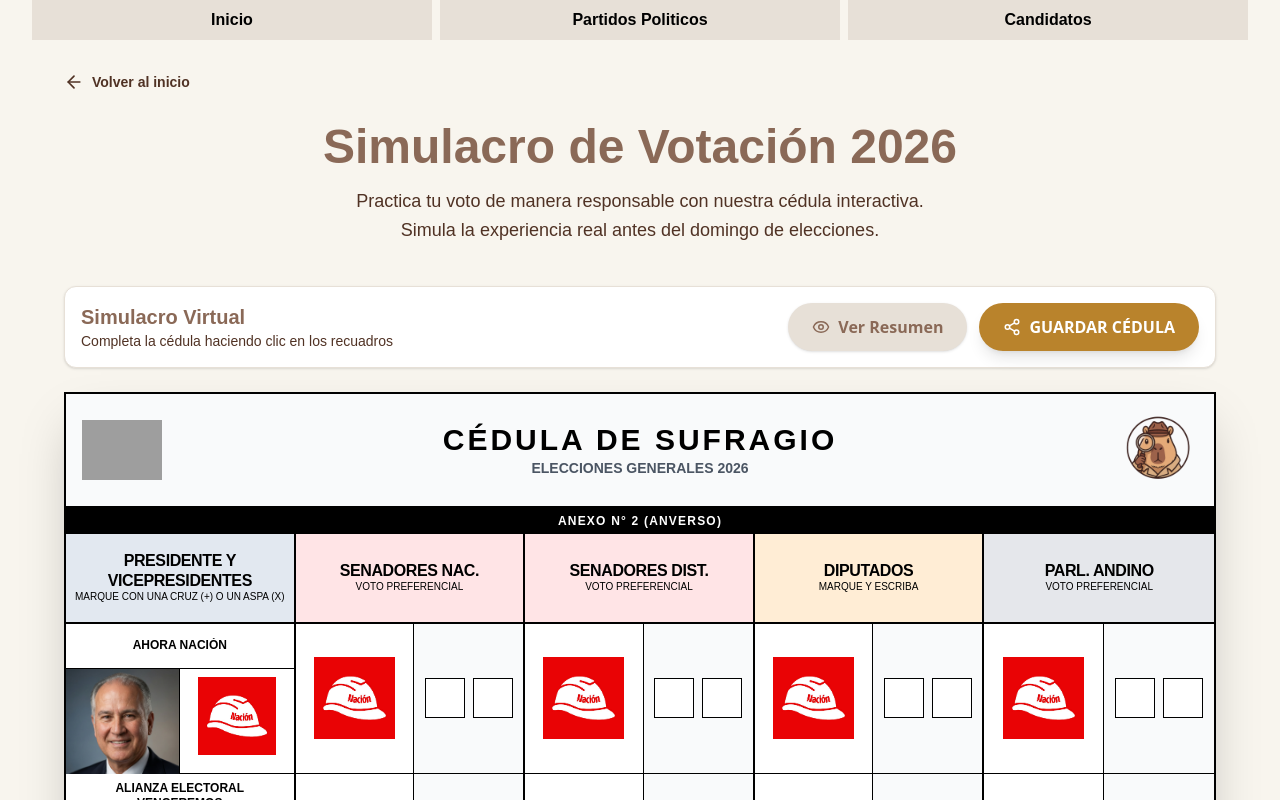
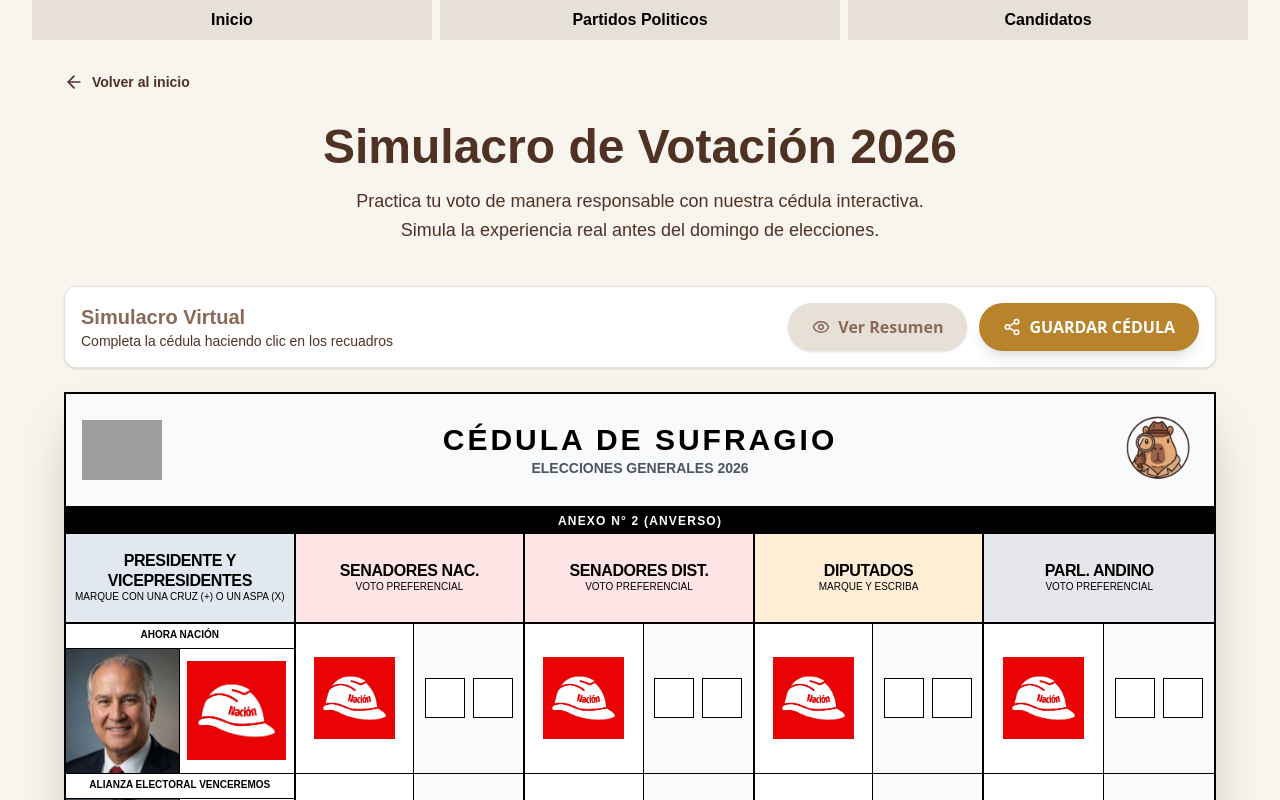
Before and after one commit to Capictive/website, a Next.js app: page /simulacro in a window 1280 px wide. Shown: the top 800 px of the page. Built offline with nearby package versions, Linux system fonts and the light colour scheme; grey boxes are pictures that could not be loaded; a web font is replaced by a local one.

Commit message:
design better

```diff
--- a/app/components/voting/BallotSheet.tsx
+++ b/app/components/voting/BallotSheet.tsx
@@ -421,13 +421,13 @@ export default function BallotSheet() {
       <div className="fixed bottom-0 left-0 right-0 p-4 bg-white border-t border-[#e7e0d7] flex gap-3 z-50 shadow-lg">
         <button
           onClick={() => setShowSummary(false)}
-          className="flex-1 py-3 bg-[#e7e0d7] font-bold text-[#8a6957] rounded-xl flex justify-center items-center gap-2"
+          className="flex-1 py-3 bg-[#e7e0d7]  cursor-pointer font-bold text-[#8a6957] rounded-xl flex justify-center items-center gap-2"
         >
           <RotateCcw size={18} /> Volver
         </button>
         <button
           onClick={exportBallot}
-          className="flex-[2] py-3 bg-[#b9832c] text-white font-bold rounded-xl flex justify-center items-center gap-2 shadow-lg"
+          className="flex-[2] py-3 bg-[#b9832c] cursor-pointer text-white font-bold rounded-xl flex justify-center items-center gap-2 shadow-lg"
         >
           <Share2 size={18} /> DESCARGAR
         </button>
@@ -643,18 +643,18 @@ export default function BallotSheet() {
                   >
                     {/* NAME SECTION */}
                     <div
-                      className="flex items-center justify-start overflow-hidden p-2 lg:justify-center lg:text-center lg:border-r-0 lg:border-b"
+                      className="flex items-center justify-start p-3 overflow-hidden  lg:justify-center lg:text-center lg:border-r-0 lg:border-b"
                       style={{
-                        flex: isMobile ? 1 : "0 0 45px",
+                        flex: isMobile ? 1 : "0 0 12px",
                         borderRight: isMobile ? "1px solid #000000" : "none",
                         borderBottom: isMobile ? "none" : "1px solid #000000",
                       }}
                     >
                       <span
-                        className="font-bold leading-tight uppercase font-body"
+                        className="font-bold leading-tight p-2 uppercase font-body"
                         style={{
                           color: "#000000",
-                          fontSize: isMobile ? "14px" : "12px",
+                          fontSize: isMobile ? "14px" : "10px",
                           display: "-webkit-box",
                           WebkitLineClamp: isMobile ? 4 : 2,
                           WebkitBoxOrient: "vertical",
@@ -666,9 +666,9 @@ export default function BallotSheet() {
                     </div>
 
                     {/* IMAGES SECTION */}
-                    <div className="flex flex-1">
+                    <div className="flex flex-1 relative">
                       <div
-                        className="relative flex items-center justify-center overflow-hidden"
+                        className="relative flex items-center justify-center overflow-hidden "
                         style={{
                           width: isMobile ? "96px" : "50%",
                           borderRight: "1px solid #000000",
@@ -678,7 +678,7 @@ export default function BallotSheet() {
                         }}
                       >
                         {party.portrait ? (
-                          <div className="relative w-full h-full">
+                          <div className="absolute inset-0 w-full h-full">
                             <img
                               src={party.portrait}
                               alt="foto"
@@ -690,22 +690,30 @@ export default function BallotSheet() {
                             FOTO
                           </span>
                         )}
-                        {isSelected && <HandwrittenX />}
+                        {isSelected && (
+                          <div className="absolute inset-0 flex items-center justify-center pointer-events-none">
+                            <HandwrittenX />
+                          </div>
+                        )}
                       </div>
                       <div
-                        className="relative flex items-center justify-center p-2"
+                        className="relative flex items-center justify-center p-2 overflow-hidden"
                         style={{
                           width: isMobile ? "96px" : "50%",
                         }}
                       >
-                        <div className="w-full h-full relative">
+                        <div className="absolute inset-0 w-full h-full mt-3">
                           <img
                             src={party.logo}
                             alt="symbol"
                             className="w-full h-4/5 object-contain"
                           />
                         </div>
-                        {isSelected && <CrossMark />}
+                        {isSelected && (
+                          <div className="absolute inset-0 flex items-center justify-center pointer-events-none">
+                            <CrossMark />
+                          </div>
+                        )}
                       </div>
                     </div>
                   </div>
--- a/app/simulacro/page.tsx
+++ b/app/simulacro/page.tsx
@@ -7,14 +7,17 @@ import { ArrowLeft } from "lucide-react";
 
 export default function SimulacroPage() {
   return (
-    <main className="min-h-screen pb-20 font-body" style={{ backgroundColor: "#f8f5ee" }}>
+    <main
+      className="min-h-screen pb-20 font-body"
+      style={{ backgroundColor: "#f8f5ee" }}
+    >
       <Nav />
 
       <div className="w-full px-4 md:px-8 py-8">
         <div className="mb-6 container mx-auto">
           <Link
             href="/"
-            className="inline-flex items-center gap-2 text-sm font-bold transition-colors hover:opacity-80"
+            className="inline-flex cursor-pointer items-center gap-2 text-sm font-bold transition-colors hover:opacity-80"
             style={{ color: "#503224" }}
           >
             <ArrowLeft size={20} />
@@ -23,18 +26,23 @@ export default function SimulacroPage() {
         </div>
 
         <div className="text-center mb-10 container mx-auto">
-          <h1 className="font-title text-3xl md:text-5xl font-extrabold mb-4" style={{ color: "#8a6957" }}>
+          <h1 className="font-title text-subtitle text-3xl md:text-5xl font-extrabold mb-4">
             Simulacro de Votación 2026
           </h1>
-          <p className="font-body text-base md:text-lg max-w-3xl mx-auto leading-relaxed" style={{ color: "#503224" }}>
-            Practica tu voto de manera responsable con nuestra cédula interactiva.
-            <br className="hidden md:block"/> Simula la experiencia real antes del domingo de elecciones.
+          <p
+            className="font-body text-base md:text-lg max-w-3xl mx-auto leading-relaxed"
+            style={{ color: "#503224" }}
+          >
+            Practica tu voto de manera responsable con nuestra cédula
+            interactiva.
+            <br className="hidden md:block" /> Simula la experiencia real antes
+            del domingo de elecciones.
           </p>
         </div>
 
         {/* Contenedor fluido sin max-w restrictivo en desktop */}
         <div className="w-full">
-            <BallotSheet />
+          <BallotSheet />
         </div>
       </div>
     </main>
```
